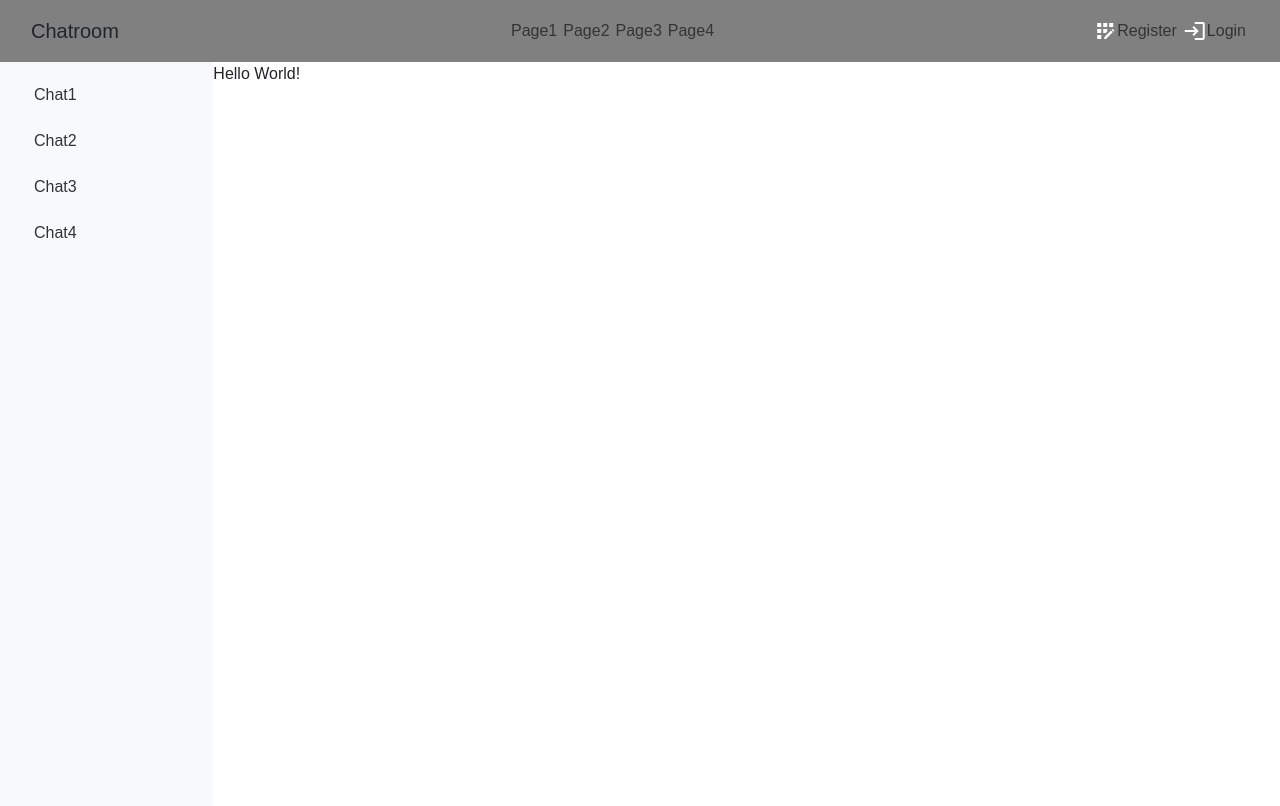
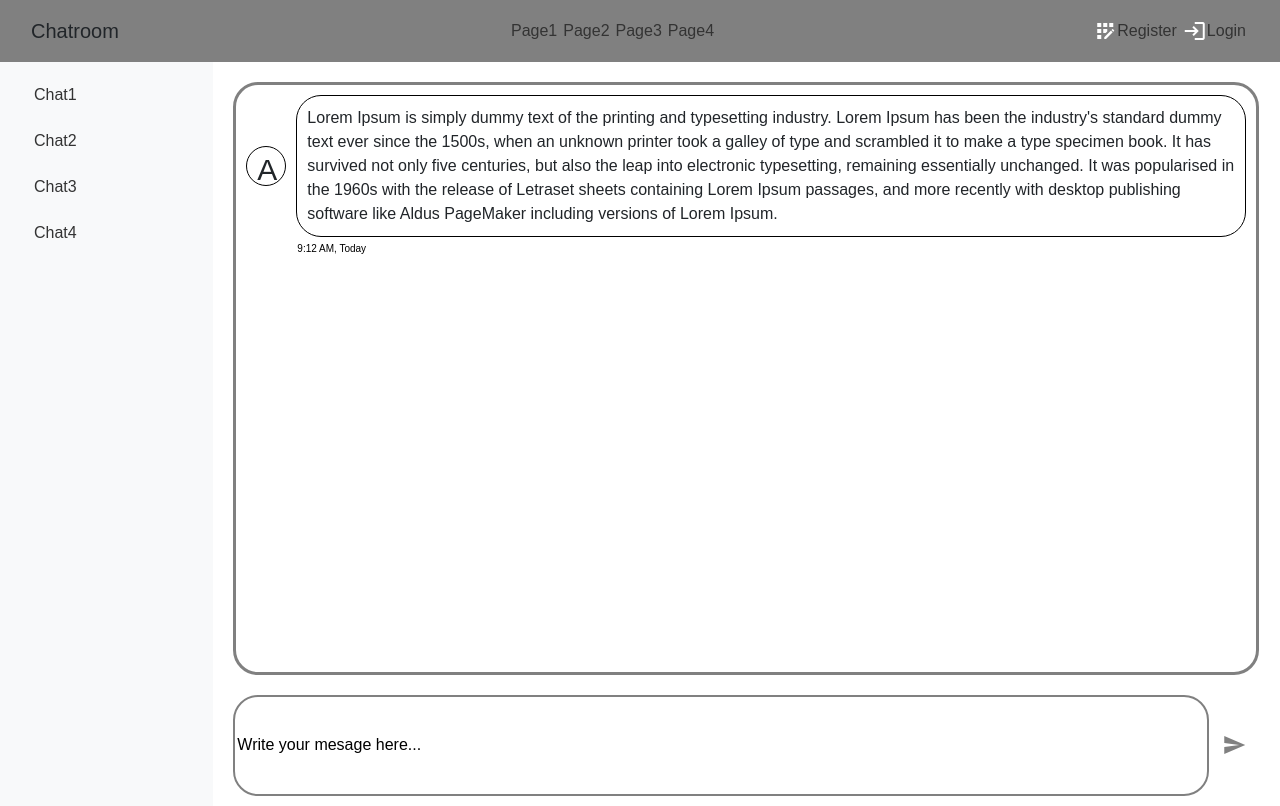
Before and after one commit to edwinlowxh/Chatroom, a Django app: page /Chatroom/Chat in a window 1280 px wide. Run offline with Django 3.2, Linux system fonts and the light colour scheme; some libraries are stand-ins or nearby versions.

Commit message:
ADDED TO CHAT INTERFACE

```diff
--- a/mysite/Chatroom/static/interface.css
+++ b/mysite/Chatroom/static/interface.css
@@ -1,4 +1,4 @@
-.interface-container {
+#interface-container {
   display: flex;
   flex-direction: row;
   height: 100%;
@@ -17,3 +17,99 @@
 .nav-link {
   color: #333;
 }
+
+#chat-container {
+  display: flex;
+  flex-direction: column;
+  width: 100%;
+  height: 100%;
+  padding-left: 10px;
+  padding-right: 10px;
+  padding-top: 10px;
+}
+
+#message-box {
+  display: flex;
+  flex-direction: column;
+  width: 98%;
+  height: 100%;
+  padding: 10px;
+  border-style: solid;
+  border-radius: 25px;
+  border-color: grey;
+  border-radius: thin;
+  margin: 10px;
+}
+
+
+.message-container-message{
+  width: calc(100% - 50px);
+	margin-top: auto;
+	margin-bottom: auto;
+	margin-left: 10px;
+  border-style: solid;
+  border-width: thin;
+	border-radius: 25px;
+  border-color: black;
+	background-color: white;
+	padding: 10px;
+	position: relative;
+}
+
+.profile-pic{
+	height: 40px;
+	width: 40px;
+  border-width: thin;
+  border-style: solid;
+	border-radius: 50%/50%;
+  border-color: black;
+  margin-top: auto;
+  margin-bottom: auto;
+}
+
+.profile-pic-initial {
+  border-radius: 50%/50%;
+  font-size: 30px;
+  margin-left: 10px;
+  margin-right: auto;
+}
+
+.message-information {
+  position: absolute;
+  left:0;
+  bottom: -20px;
+  color: black;
+  font-size: 10px;
+}
+
+#chat-container-input {
+  display: flex;
+  flex-direction: row;
+  margin-top: auto;
+  margin-bottom: 0;
+  height: 20%;
+  padding: 10px;
+}
+
+#chatbox {
+  height: 100%;
+  width: 95%;
+}
+
+#chatbox #message-input{
+  height: 100%;
+  width: 100%;
+  border-style: solid;
+  border-radius: 25px;
+  border-color: grey;
+  border-radius: thin;
+}
+
+#send-button {
+  padding-top: 0;
+  margin-left: auto;
+  margin-right: auto;
+  margin-top: auto;
+  margin-bottom: auto;
+  color: grey;
+}
--- a/mysite/Chatroom/templates/interface.html
+++ b/mysite/Chatroom/templates/interface.html
@@ -9,7 +9,7 @@
 {% block title %}Chat ##{% endblock %}
 
 {% block main %}
-<div class = "interface-container">
+<div id = "interface-container">
   <nav class = "col-md-2 d-none d-md-block bg-light sidebar">
     <div class = "sidebar-sticky">
       <ul class = "nav flex-column">
@@ -29,12 +29,27 @@
           <a class = "nav-link" href="#">Chat4</a>
         </li>
       </ul>
+    </nav>
+
+    <div id="chat-container">
+      <div id="message-box">
+        <div class="d-flex justify-content-start mb-4 message-container">
+					<div class="profile-pic">
+						<span class="profile-pic-initial">A</span>
+					</div>
+					<div class="message-container-message">
+						Lorem Ipsum is simply dummy text of the printing and typesetting industry. Lorem Ipsum has been the industry's standard dummy text ever since the 1500s, when an unknown printer took a galley of type and scrambled it to make a type specimen book. It has survived not only five centuries, but also the leap into electronic typesetting, remaining essentially unchanged. It was popularised in the 1960s with the release of Letraset sheets containing Lorem Ipsum passages, and more recently with desktop publishing software like Aldus PageMaker including versions of Lorem Ipsum.
+						<span class="message-information">9:12 AM, Today</span>
+					</div>
+				</div>
+      </div>
+
+      <div id="chat-container-input">
+        <form id="chatbox">
+          <input type="text" id="message-input" name="message" value="Write your mesage here...">
+        </form>
+        <span class="material-icons" id="send-button">send</span>
+      </div>
     </div>
-  </nav>
-
-  <div class="chat-container">
-    Hello World!
-
   </div>
-</div>
 {% endblock %}
```
